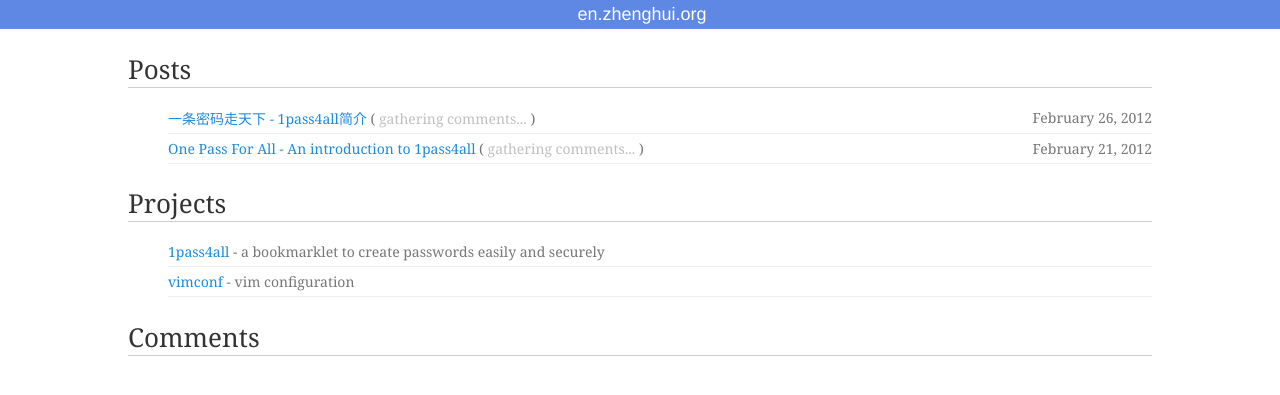
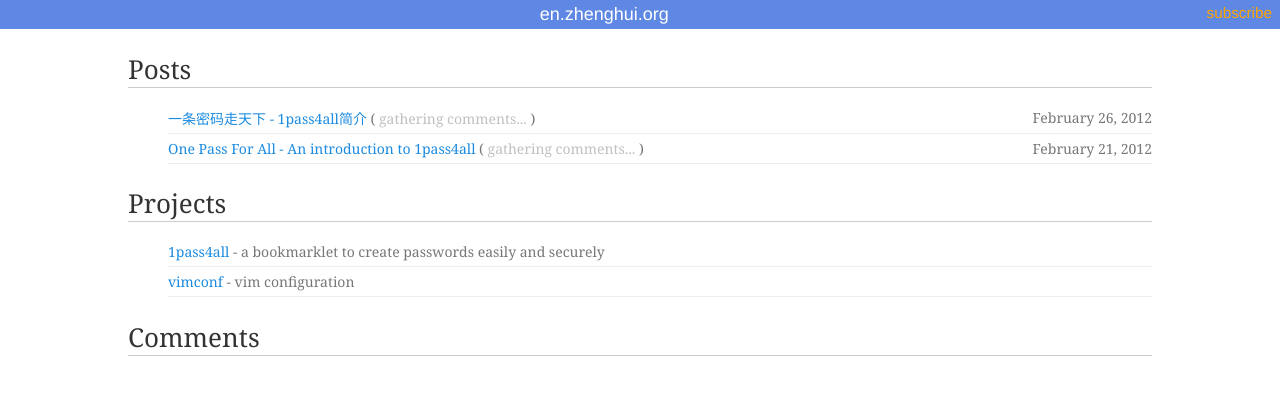
Before and after one commit to hzheng/hzheng.github.com, a Jekyll site: the page built from index.html, in a window 1280 px wide. Shown: the top 395 px of the page. Built offline with Jekyll 4.4.1, drawn with Linux system fonts in a browser that asks for light colours; some web fonts are replaced; Markdown is read by kramdown in place of the engine named in the settings; comment, search, counter and statistics services are not loaded.

Commit message:
moved atom.xml to feed directory

```diff
--- a/_layouts/default.html
+++ b/_layouts/default.html
@@ -28,7 +28,10 @@
     </head>
 
     <body>
-        <div id="header"><a href="/">en.zhenghui.org</a></div>
+        <div id="header">
+            <a href="/">en.zhenghui.org</a>
+            <a class="link" href="/feed/">subscribe</a>
+        </div>
         <div id="content">{{content}}</div>
 
         <!--google analytics-->
--- a/assets/css/styles.css
+++ b/assets/css/styles.css
@@ -85,6 +85,13 @@ p code, li code {
 
 #header a {
     color: #FFF;
+}
+
+#header .link {
+    float: right;
+    font-size: 85%;
+    color: orange;
+    padding-right: 10px;
 }
 
 #content {
--- a/atom.xml
+++ b/feed/index.html
@@ -5,7 +5,7 @@ layout: nil
 <?xml version="1.0" encoding="UTF-8"?>
 <feed xmlns="http://www.w3.org/2005/Atom">
     <title>Hui Zheng's English blog</title>
-    <link type="application/atom+xml" href="{{site.url}}/atom.xml" rel="self"/>
+    <link type="application/atom+xml" href="{{site.url}}/feed/" rel="self"/>
     <link href="{{site.url}}"/>
     <updated>{{site.time | date_to_xmlschema}}</updated>
     <id>{{site.url}}</id>
```
